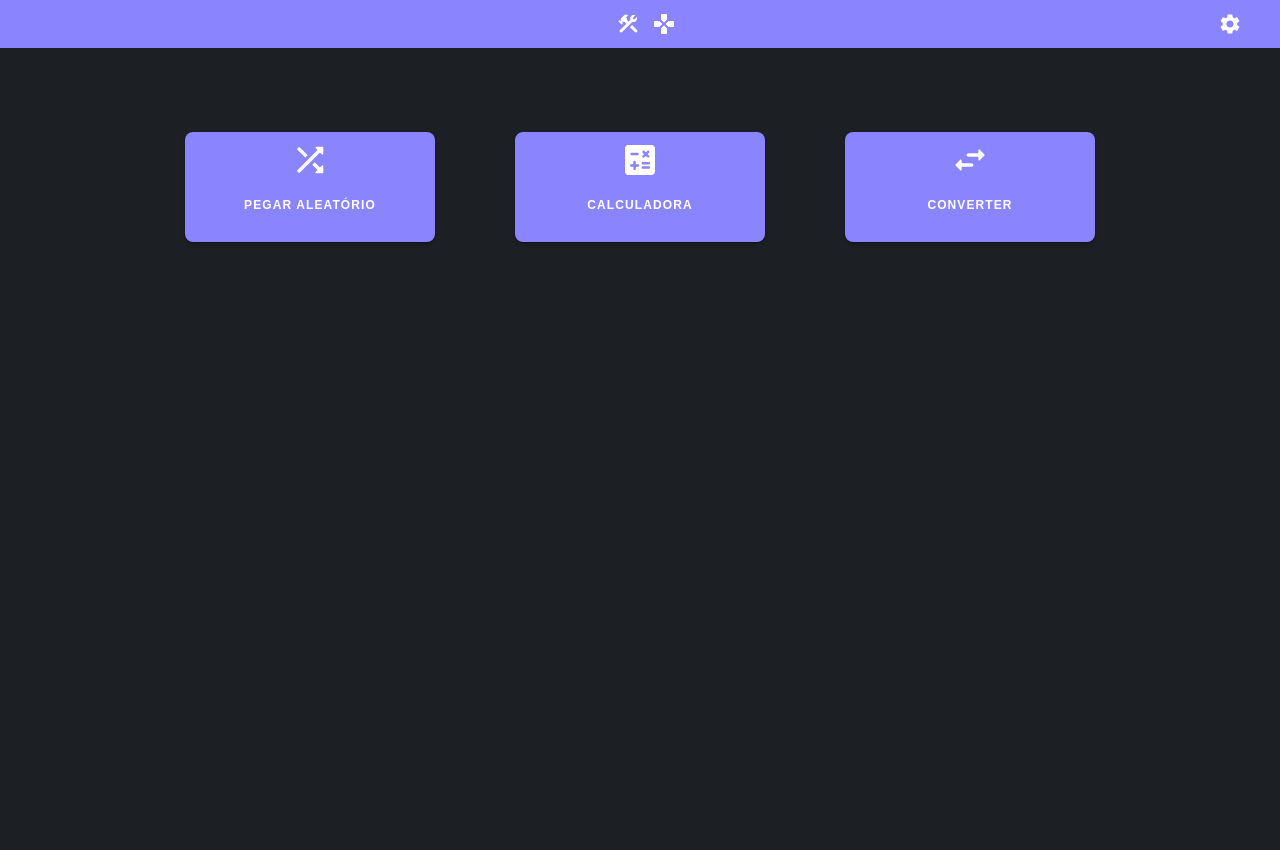
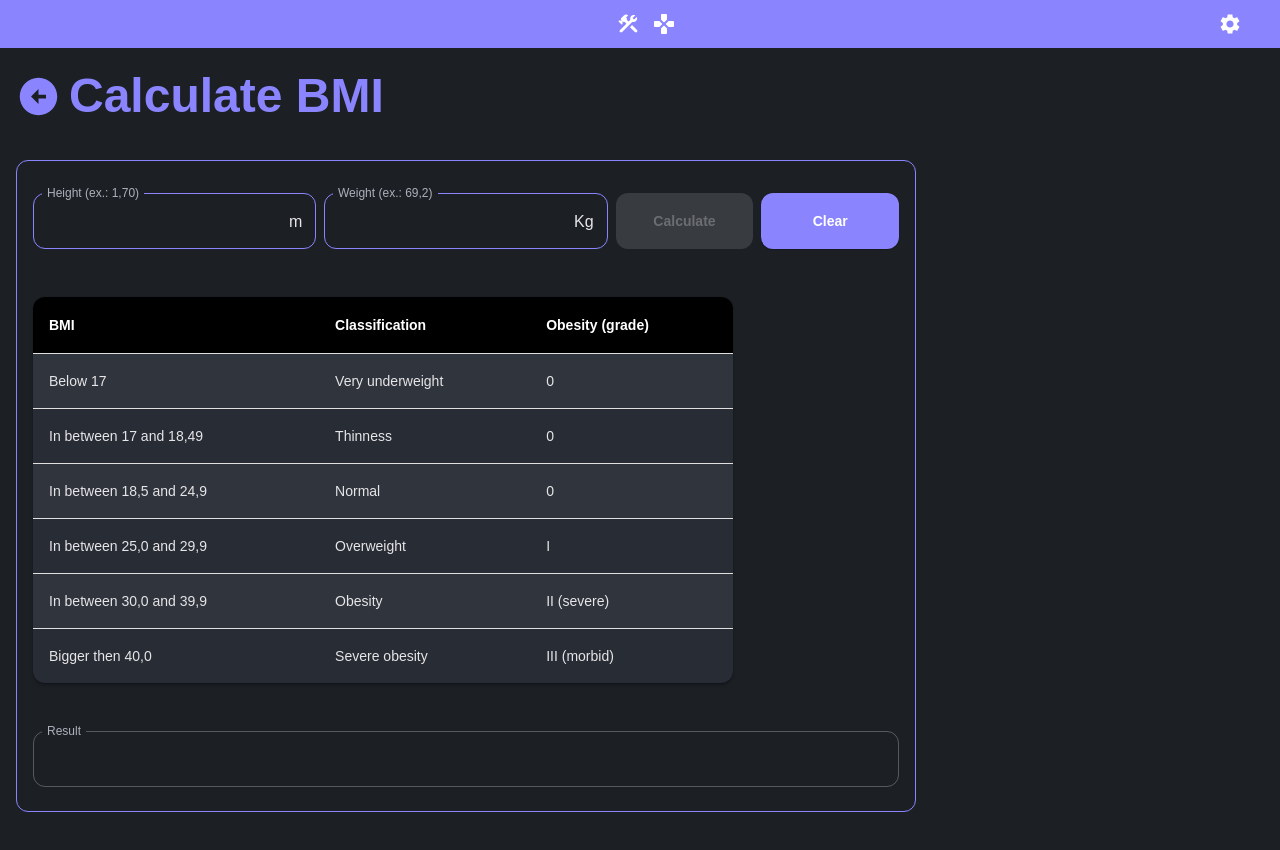
Before and after one commit to SoulSilFer/React-Typescript-Template, a React (Vite) app: page /tools/calculate/imc in a window 1280 px wide. Before the commit this address led to /tools. Shown: the top 850 px of the page. Before the commit the page ends 800 px from the top, so only its background shows below. Built offline with nearby package versions, Linux system fonts and the light colour scheme.

Commit message:
feat: calculadora de imc

```diff
--- a/src/components/fields/BaseTextField.tsx
+++ b/src/components/fields/BaseTextField.tsx
@@ -42,6 +42,7 @@ type Props = {
   value?: string;
   disabled?: boolean;
   textAlign?: string;
+  onKeyDown?: React.KeyboardEventHandler<HTMLDivElement> | undefined;
 };
 
 const labelField = (props: any) => {
@@ -91,6 +92,7 @@ const BaseTextField: React.FC<Props> = ({
   value,
   disabled,
   textAlign,
+  onKeyDown,
   ...rest
 }) => {
   const [editCheck, setEditCheck] = useState<boolean>(false);
@@ -142,6 +144,7 @@ const BaseTextField: React.FC<Props> = ({
         InputLabelProps={{ shrink: true }}
         multiline={multiline}
         rows={rows}
+        onKeyDown={onKeyDown}
         sx={{
           '& .MuiOutlinedInput-root': {
             borderRadius: borderRadius ? borderRadius : '0.75rem',
--- /dev/null
+++ b/src/components/table/FixedTable.tsx
@@ -0,0 +1,65 @@
+import * as React from 'react';
+import { styled } from '@mui/material/styles';
+import Table from '@mui/material/Table';
+import TableBody from '@mui/material/TableBody';
+import TableCell, { tableCellClasses } from '@mui/material/TableCell';
+import TableContainer from '@mui/material/TableContainer';
+import TableHead from '@mui/material/TableHead';
+import TableRow from '@mui/material/TableRow';
+import Paper from '@mui/material/Paper';
+
+const StyledTableCell = styled(TableCell)(({ theme }) => ({
+  [`&.${tableCellClasses.head}`]: {
+    backgroundColor: theme.palette.common.black,
+    color: theme.palette.common.white
+  },
+  [`&.${tableCellClasses.body}`]: {
+    fontSize: 14
+  }
+}));
+
+const StyledTableRow = styled(TableRow)(({ theme }) => ({
+  '&:nth-of-type(odd)': {
+    backgroundColor: theme.palette.action.hover
+  },
+  // hide last border
+  '&:last-child td, &:last-child th': {
+    border: 0
+  }
+}));
+
+type Props = {
+  headers: string[];
+  rows: string[][];
+};
+
+export const FixedTable: React.FC<Props> = ({ headers, rows }) => {
+  return (
+    <TableContainer
+      component={Paper}
+      sx={{
+        borderRadius: '0.75rem'
+      }}
+    >
+      <Table sx={{ minWidth: 700 }} aria-label="customized table">
+        <TableHead>
+          <TableRow>
+            {headers.map((item, index) => (
+              <StyledTableCell key={index}>{item}</StyledTableCell>
+            ))}
+          </TableRow>
+        </TableHead>
+
+        <TableBody>
+          {rows.map((row, index) => (
+            <StyledTableRow key={index}>
+              {row.map((item, index) => (
+                <StyledTableCell key={index}>{item}</StyledTableCell>
+              ))}
+            </StyledTableRow>
+          ))}
+        </TableBody>
+      </Table>
+    </TableContainer>
+  );
+};
--- a/src/i18n/locales/en-us.ts
+++ b/src/i18n/locales/en-us.ts
@@ -85,7 +85,30 @@ export const enUsTranslations = {
     qtdEqualZero: 'The result quantity number cannot be 0',
     text: 'Text',
     textToBeSorted: 'Text to be sorted',
-    textSpreadByComma: 'Text must be separated by a comma (,)'
+    textSpreadByComma: 'Text must be separated by a comma (,)',
+    randomNumber: 'Random number',
+    randomText: 'Random text',
+    monetaryValue: 'Monetary value',
+    lengthMeasurement: 'Length measurement',
+    temperatureMeasurement: 'Temperature measurement',
+    calculateBmi: 'Calculate BMI',
+    weight: 'Weight',
+    height: 'Height',
+    calculate: 'Calculate',
+    veryUnderweight: 'Very underweight',
+    thinness: 'Thinness',
+    overweight: 'Overweight',
+    obesity: 'Obesity',
+    severeObesity: 'Severe obesity',
+    severa: 'severe',
+    morbid: 'morbid',
+    below: 'Below',
+    inBetween: 'In between',
+    biggerThen: 'Bigger then',
+    bmi: 'BMI',
+    classification: 'Classification',
+    obesityGrade: 'Obesity (grade)',
+    and: 'and'
   }
 };
 
--- a/src/i18n/locales/pt-br.ts
+++ b/src/i18n/locales/pt-br.ts
@@ -85,7 +85,30 @@ export const ptBrTranslations = {
     qtdEqualZero: 'O número da quantidade de resultados não pode ser 0',
     text: 'Texto',
     textToBeSorted: 'Textos a serem sortidos',
-    textSpreadByComma: 'Os textos devem ser separados por vírgula (,)'
+    textSpreadByComma: 'Os textos devem ser separados por vírgula (,)',
+    randomNumber: 'Número aleatório',
+    randomText: 'Texto aleatório',
+    monetaryValue: 'Valor monetário',
+    lengthMeasurement: 'Medida de tamanho',
+    temperatureMeasurement: 'Medida de temperatura',
+    calculateBmi: 'Calcular IMC',
+    weight: 'Peso',
+    height: 'Altura',
+    calculate: 'Calcular',
+    veryUnderweight: 'Muito abaixo do peso',
+    thinness: 'Magreza',
+    overweight: 'Sobrepeso',
+    obesity: 'Obesidade',
+    severeObesity: 'Obesidade grave',
+    severa: 'severa',
+    morbid: 'mórbida',
+    below: 'Abaixo de',
+    inBetween: 'Entre',
+    biggerThen: 'Maior que',
+    bmi: 'IMC',
+    classification: 'Classificação',
+    obesityGrade: 'Obesidade (Grau)',
+    and: 'e'
   }
 };
 
--- /dev/null
+++ b/src/pages/functionalities/calculate/imc/index.tsx
@@ -0,0 +1,82 @@
+import React, { useState } from 'react';
+import { useTranslation } from 'react-i18next';
+
+import CalculateIMC from './render';
+import {
+  IMCValues,
+  initialIMCValues,
+  calculateIMC,
+  getIMCResult
+} from './types&utils';
+
+const CalculateIMCContainer: React.FC = () => {
+  const { t } = useTranslation();
+
+  const [values, setValues] = useState<IMCValues>(initialIMCValues);
+
+  const handleClear = () => {
+    setValues(initialIMCValues);
+  };
+
+  const handleChange = (e: React.ChangeEvent<HTMLInputElement>) => {
+    const { name, value } = e.target;
+    const formattedValue = value.replace(/,/g, '.').replace(/[^0-9.]/g, '');
+
+    if (name === 'height') {
+      const [integerPart, decimalPart] = formattedValue.split('.');
+      const integerWithComma = integerPart.replace(
+        /\B(?=(\d{2})+(?!\d))/g,
+        '.'
+      );
+      let formattedInput = integerWithComma;
+
+      if (decimalPart) {
+        const limitedDecimalPart = decimalPart.slice(0, 2);
+        formattedInput = `${integerWithComma}.${limitedDecimalPart}`;
+      }
+
+      setValues((prev) => ({
+        ...prev,
+        [name]: formattedInput
+      }));
+    }
+
+    if (name === 'weight') {
+      const newValue = formattedValue.slice(0, 6);
+
+      setValues((prev) => ({
+        ...prev,
+        [name]: newValue
+      }));
+    }
+  };
+
+  const handleResult = () => {
+    const { height, weight } = values;
+
+    const imc = calculateIMC(parseFloat(height), parseFloat(weight));
+
+    const imcCalc = getIMCResult(imc, t);
+
+    const result = `${imcCalc}: ${imc}`;
+
+    setValues((prev) => ({
+      ...prev,
+      result
+    }));
+  };
+
+  const disableButton = values.height === '' || values.weight === '';
+
+  return (
+    <CalculateIMC
+      values={values}
+      handleClear={handleClear}
+      handleResult={handleResult}
+      handleChange={handleChange}
+      disableButton={disableButton}
+    />
+  );
+};
+
+export default CalculateIMCContainer;
--- /dev/null
+++ b/src/pages/functionalities/calculate/imc/render.tsx
@@ -0,0 +1,108 @@
+import { PageHolder } from 'components/PageHolder';
+import React from 'react';
+import { Box, Grid, styled } from '@mui/material';
+
+import { BaseTextField } from 'components/fields';
+import { BaseButton } from 'components/buttons';
+import { useTranslation } from 'react-i18next';
+import { ImcTableValues, IMCValues } from './types&utils';
+import { FixedTable } from 'components/table/FixedTable';
+
+type Props = {
+  values: IMCValues;
+  handleClear: () => void;
+  handleResult: () => void;
+  handleChange: (e: React.ChangeEvent<HTMLInputElement>) => void;
+  disableButton: boolean;
+};
+
+const CalculateIMC: React.FC<Props> = ({
+  values,
+  handleClear,
+  handleResult,
+  handleChange,
+  disableButton
+}) => {
+  const { t } = useTranslation();
+
+  return (
+    <PageHolder title={t('calculateBmi')} maxWidth="900px">
+      <Grid container spacing={1} mb={6} mt={1}>
+        <Grid item xs={4}>
+          <BaseTextField
+            name="height"
+            label={`${t('height')} (ex.: 1,70)`}
+            value={values.height}
+            handleChange={handleChange}
+            fullWidth
+            endAdornment="m"
+          />
+        </Grid>
+
+        <Grid item xs={4}>
+          <BaseTextField
+            name="weight"
+            label={`${t('weight')} (ex.: 69,2)`}
+            value={values.weight}
+            handleChange={handleChange}
+            fullWidth
+            onKeyDown={(event) => {
+              console.log(event);
+              if (event.key === 'Enter') {
+                handleResult();
+              }
+            }}
+            endAdornment="Kg"
+          />
+        </Grid>
+
+        <Grid item xs={2}>
+          <BaseButton
+            title={t('calculate')}
+            onClick={handleResult}
+            sx={{
+              width: '100%',
+              height: '100%',
+              textTransform: 'none',
+              borderRadius: '0.75rem'
+            }}
+            disabled={disableButton}
+          />
+        </Grid>
+
+        <Grid item xs={2}>
+          <BaseButton
+            title={t('clear')}
+            onClick={handleClear}
+            sx={{
+              width: '100%',
+              height: '100%',
+              textTransform: 'none',
+              borderRadius: '0.75rem'
+            }}
+          />
+        </Grid>
+      </Grid>
+
+      <Box maxWidth="min-content">
+        <FixedTable
+          headers={ImcTableValues(t).headers}
+          rows={ImcTableValues(t).rows}
+        />
+      </Box>
+
+      <Box mt={6} mb={1}>
+        <BaseTextField
+          name="result"
+          label={t('result')}
+          value={values.result}
+          handleChange={() => {}}
+          fullWidth
+          disabled
+        />
+      </Box>
+    </PageHolder>
+  );
+};
+
+export default CalculateIMC;
--- /dev/null
+++ b/src/pages/functionalities/calculate/imc/types&utils.ts
@@ -0,0 +1,59 @@
+import { TFunction } from 'react-i18next';
+
+export type IMCValues = {
+  height: string;
+  weight: string;
+  result: string;
+};
+
+export const initialIMCValues: IMCValues = {
+  height: '',
+  weight: '',
+  result: ''
+};
+
+export const ImcTableValues = (t: TFunction<'translation', undefined>) => {
+  const obj = {
+    headers: [`${t('bmi')}`, `${t('classification')}`, `${t('obesityGrade')}`],
+    rows: [
+      [`${t('below')} 17`, `${t('veryUnderweight')}`, `0`],
+      [`${t('inBetween')} 17 ${t('and')} 18,49`, `${t('thinness')}`, `0`],
+      [`${t('inBetween')} 18,5 ${t('and')} 24,9`, `Normal`, `0`],
+      [`${t('inBetween')} 25,0 ${t('and')} 29,9`, `${t('overweight')}`, `I`],
+      [
+        `${t('inBetween')} 30,0 ${t('and')} 39,9`,
+        `${t('obesity')}`,
+        `II (${t('severe')})`
+      ],
+      [
+        `${t('biggerThen')} 40,0`,
+        `${t('severeObesity')}`,
+        `III (${t('morbid')})`
+      ]
+    ]
+  };
+  return obj;
+};
+
+export const calculateIMC = (height: number, weight: number): number => {
+  return parseFloat((weight / (height * height)).toFixed(2));
+};
+
+export const getIMCResult = (
+  imc: number,
+  t: TFunction<'translation', undefined>
+): string => {
+  if (imc < 17) {
+    return t('veryUnderweight');
+  } else if (imc >= 17 && imc <= 18.49) {
+    return t('thinness');
+  } else if (imc >= 18.5 && imc <= 24.9) {
+    return 'Normal';
+  } else if (imc >= 25 && imc <= 29.9) {
+    return t('overweight');
+  } else if (imc >= 30 && imc <= 39.9) {
+    return t('obesity');
+  } else {
+    return t('severeObesity');
+  }
+};
--- a/src/pages/functionalities/home/render.tsx
+++ b/src/pages/functionalities/home/render.tsx
@@ -4,6 +4,7 @@ import { useNavigate } from 'react-router-dom';
 
 import {
   AbcRounded,
+  AccessibilityNewRounded,
   AttachMoneyRounded,
   CalculateRounded,
   DeviceThermostatRounded,
@@ -23,7 +24,7 @@ const FunctionalitiesHomePage: React.FC = () => {
     <>
       <GameDashboardCard
         stackButtonsLength={2}
-        title="Pegar aleatório"
+        title={t('getRandom')}
         onClick={() =>
           navigate('/tools/get-random', {
             state: { all: true }
@@ -33,7 +34,7 @@ const FunctionalitiesHomePage: React.FC = () => {
         stackButtons={[
           {
             icon: <PinRounded />,
-            title: 'Número aleatório',
+            title: t('randomNumber'),
             onClick: () =>
               navigate('/tools/get-random', {
                 state: { number: true }
@@ -41,7 +42,7 @@ const FunctionalitiesHomePage: React.FC = () => {
           },
           {
             icon: <AbcRounded />,
-            title: 'Texto aleatório',
+            title: t('randomText'),
             onClick: () =>
               navigate('/tools/get-random', {
                 state: { string: true }
@@ -51,30 +52,37 @@ const FunctionalitiesHomePage: React.FC = () => {
       />
 
       <GameDashboardCard
-        title="Calculadora"
-        onClick={() => navigate('/tools/calculator')}
+        title={t('calculator')}
+        onClick={() => navigate('/tools/calculate/calculator')}
         mainIcon={<CalculateRounded />}
-        stackButtonsLength={0}
+        stackButtonsLength={1}
+        stackButtons={[
+          {
+            icon: <AccessibilityNewRounded />,
+            title: 'Calcular IMC',
+            onClick: () => navigate('/tools/calculate/imc')
+          }
+        ]}
       />
 
       <GameDashboardCard
-        title="Converter"
+        title={t('convert')}
         mainIcon={<SwapHorizRounded />}
         stackButtonsLength={3}
         stackButtons={[
           {
             icon: <AttachMoneyRounded />,
-            title: 'Valor monetário',
+            title: t('monetaryValue'),
             onClick: () => navigate('/tools/convert/coin')
           },
           {
             icon: <StraightenRounded />,
-            title: 'Unidade de comprimento',
+            title: t('lengthMeasurement'),
             onClick: () => navigate('/tools/convert/size')
           },
           {
             icon: <DeviceThermostatRounded />,
-            title: 'Temperatura',
+            title: t('temperatureMeasurement'),
             onClick: () => navigate('/tools/convert/temperature')
           }
         ]}
--- a/src/pages/index.ts
+++ b/src/pages/index.ts
@@ -7,7 +7,10 @@ export { default as JokenpoGame } from './games/jokenpo';
 
 export { default as FunctionalitiesHomePageContainer } from './functionalities/home';
 export { default as GetRandomFunctionalityContainer } from './functionalities/get-random';
-export { default as CalculatorToolContainer } from './functionalities/calculator';
+
+export { default as CalculatorToolContainer } from './functionalities/calculate/calculator';
+export { default as CalculateIMCContainer } from './functionalities/calculate/imc';
+
 export { default as CoinConverterContainer } from './functionalities/converter/coin';
 export { default as LengthMeasurementUnitConverterContainer } from './functionalities/converter/size';
 export { default as TemperatureConverterContainer } from './functionalities/converter/temperature';
```
Also changed, not shown: src/routes.tsx (+7 -1 lines), src/pages/functionalities/calculate/calculator/index.tsx (renamed from src/pages/functionalities/calculator/index.tsx), src/pages/functionalities/calculate/calculator/render.tsx (renamed from src/pages/functionalities/calculator/render.tsx).
